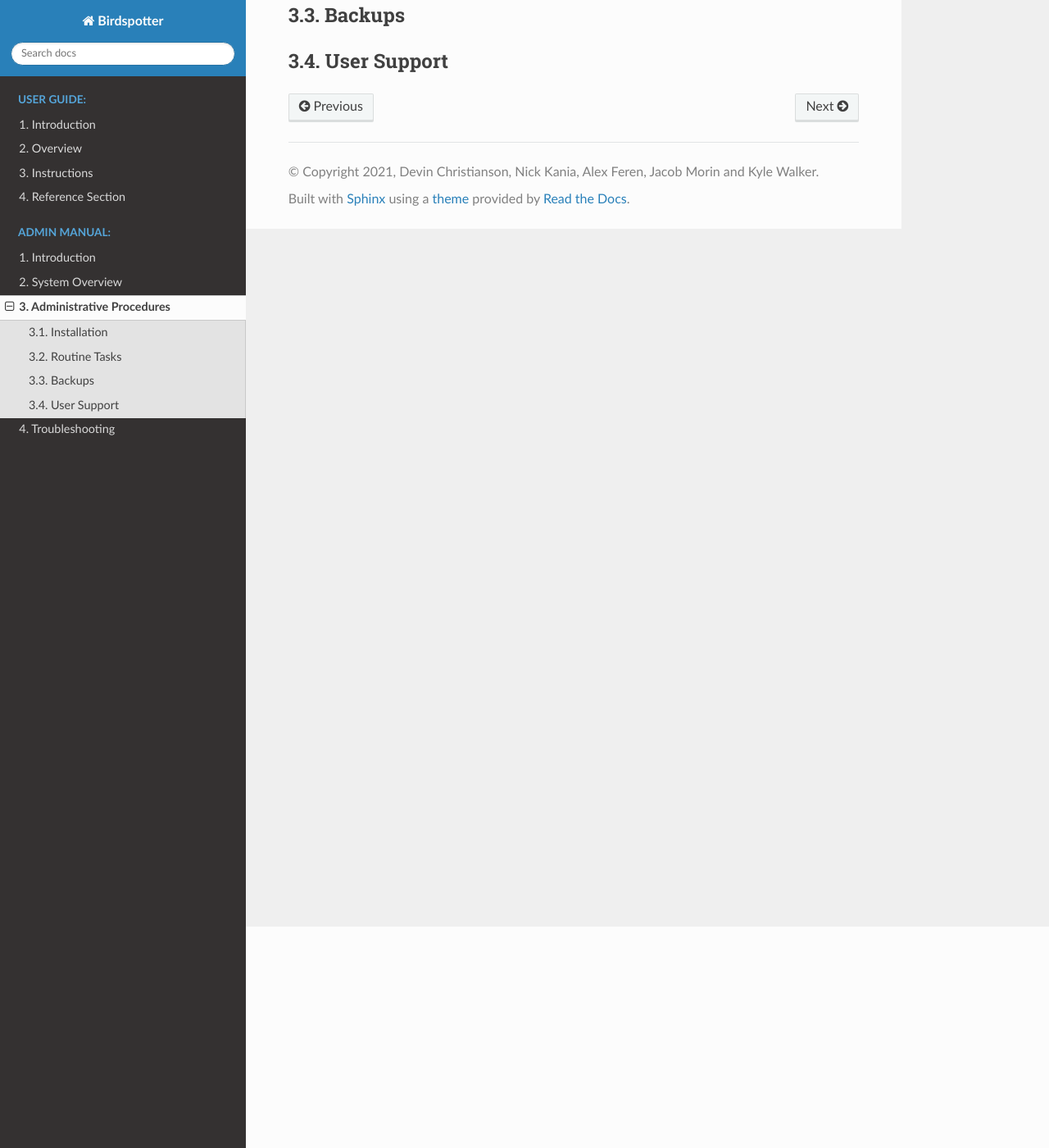
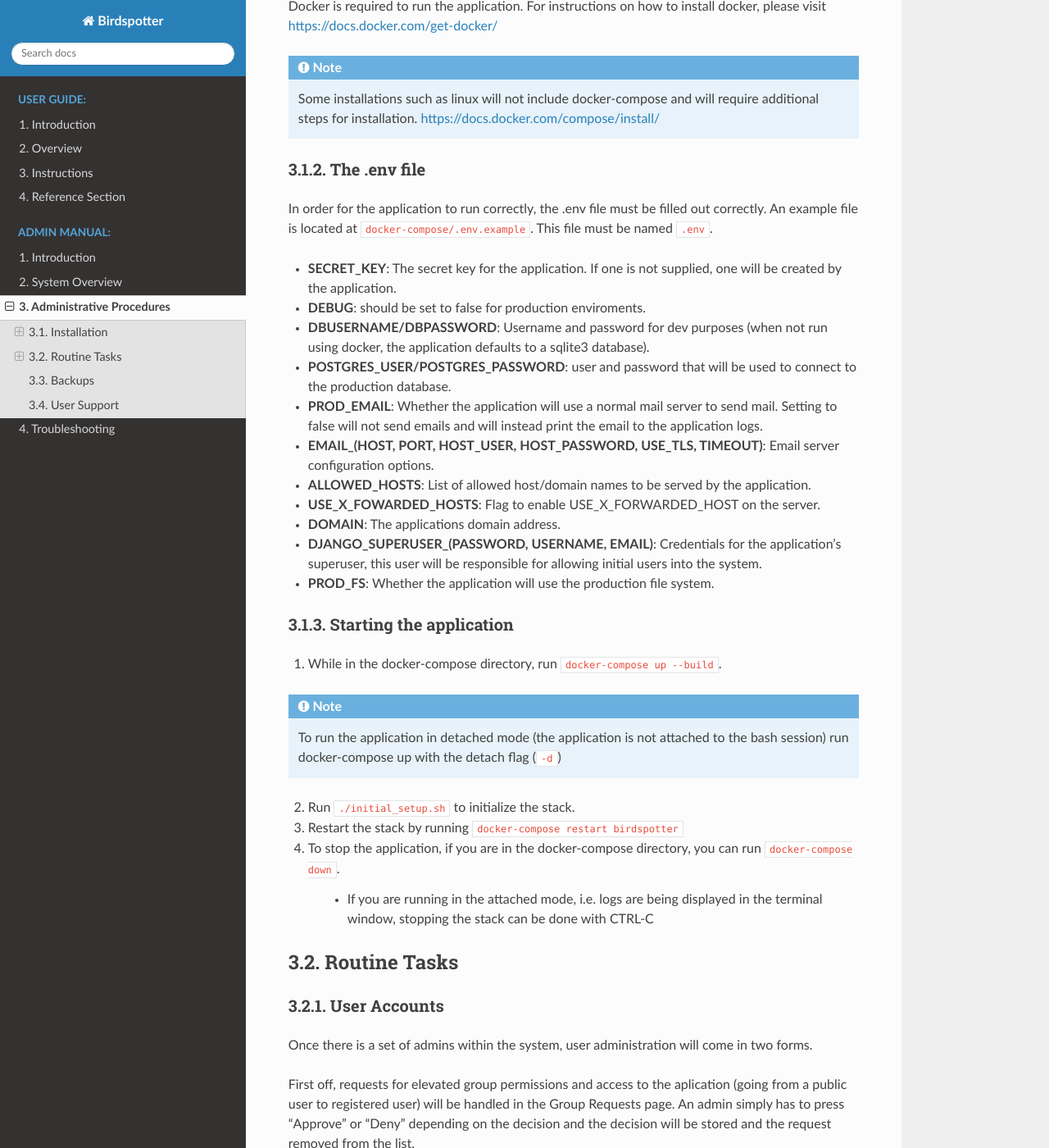
Before and after one commit to birdspotter-project/COS397, a Sphinx documentation site: the page built from docs/source/admin_manual/procedures.rst, in a window 1280 px wide and 1400 px high, scrolled down 270 px. Shown: the whole window at 82% size. Built offline with Sphinx 7.4.7 and the Read the Docs theme 2.0.0, drawn with Linux system fonts in a browser that asks for light colours; some of the changed text lies outside the part shown.

Commit message:
Installation and start of Routine Tasks

```diff
--- a/docs/source/admin_manual/procedures.rst
+++ b/docs/source/admin_manual/procedures.rst
@@ -4,11 +4,67 @@ Administrative Procedures
 
 Installation
 ================
+-----------------
+Required Software
+-----------------
+Docker is required to run the application. For instructions on how to install docker, please visit https://docs.docker.com/get-docker/
+
+.. note:: Some installations such as linux will not include docker-compose and will require additional steps for installation. https://docs.docker.com/compose/install/
+
+-------------
+The .env file
+-------------
+In order for the application to run correctly, the .env file must be filled out correctly. An example file is located at ``docker-compose/.env.example``. This file must be named ``.env``.
+
+- **SECRET_KEY**: The secret key for the application. If one is not supplied, one will be created by the application.
+- **DEBUG**: should be set to false for production enviroments.
+- **DBUSERNAME/DBPASSWORD**: Username and password for dev purposes (when not run using docker, the application defaults to a sqlite3 database).
+- **POSTGRES_USER/POSTGRES_PASSWORD**: user and password that will be used to connect to the production database.
+- **PROD_EMAIL**: Whether the application will use a normal mail server to send mail. Setting to false will not send emails and will instead print the email to the application logs.
+- **EMAIL_(HOST, PORT, HOST_USER, HOST_PASSWORD, USE_TLS, TIMEOUT)**: Email server configuration options.
+- **ALLOWED_HOSTS**: List of allowed host/domain names to be served by the application.
+- **USE_X_FOWARDED_HOSTS**: Flag to enable USE_X_FORWARDED_HOST on the server.
+- **DOMAIN**: The applications domain address.
+- **DJANGO_SUPERUSER_(PASSWORD, USERNAME, EMAIL)**: Credentials for the application's superuser, this user will be responsible for allowing initial users into the system.
+- **PROD_FS**: Whether the application will use the production file system.
+
+------------------------
+Starting the application
+------------------------
+1. While in the docker-compose directory, run ``docker-compose up --build``.
+
+.. note:: To run the application in detached mode (the application is not attached to the bash session) run docker-compose up with the detach flag (``-d``)
+
+2. Run ``./initial_setup.sh`` to initialize the stack.
+3. Restart the stack by running ``docker-compose restart birdspotter``
+4. To stop the application, if you are in the docker-compose directory, you can run ``docker-compose down``.
+
+    - If you are running in the attached mode, i.e. logs are being displayed in the terminal window, stopping the stack can be done with CTRL-C
 
 
 Routine Tasks
 ================
 
+-------------
+User Accounts
+-------------
+Once there is a set of admins within the system, user administration will come in two forms.
+
+.. TODO Insert image to show navbar with group requests and admin options
+
+First off, requests for elevated group permissions and access to the aplication (going from a public user to registered user) will be handled in the Group Requests page. An admin simply has to press "Approve" or "Deny" depending on the decision and the decision will be stored and the request removed from the list.
+
+.. TODO: insert image of group requests page
+
+The other location for user administration will be within the admin page itself. Like the Group Requests page, there will be an option in the navbar for any admin user that will take them to the Django admin panel. From there, click on Users, and then actions such as creating a user, changing a user's account to inactive, or deleting the user can be performed.
+
+.. TODO: Insert images of Django admin panel, and how to manage users
+
+------------------
+Django admin panel
+------------------
+
+In addition to performing administration actions on user accounts, the admin panel allows the user to view, edit, and delete any object related to the application.
 
 Backups
 ================
```
